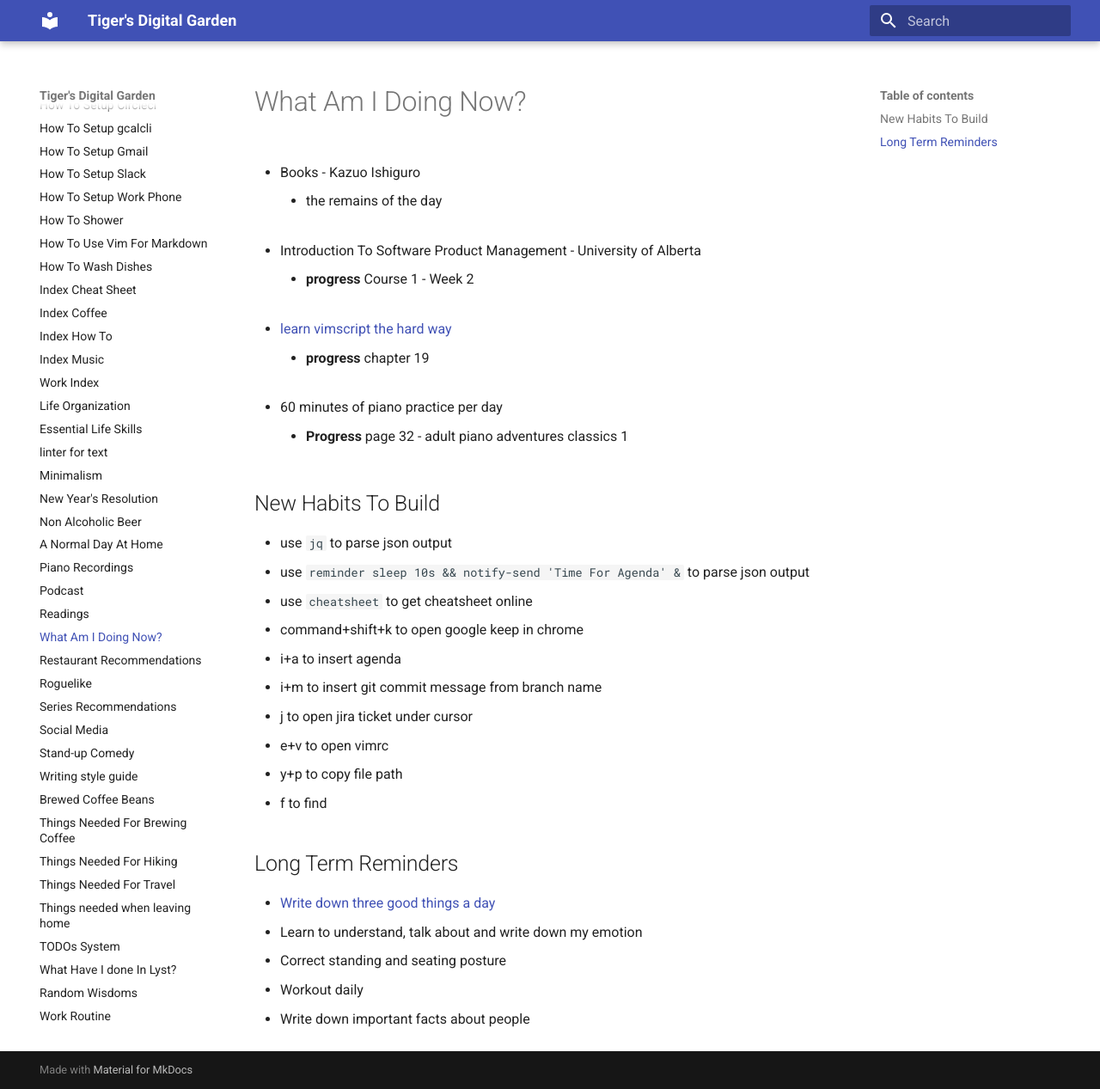
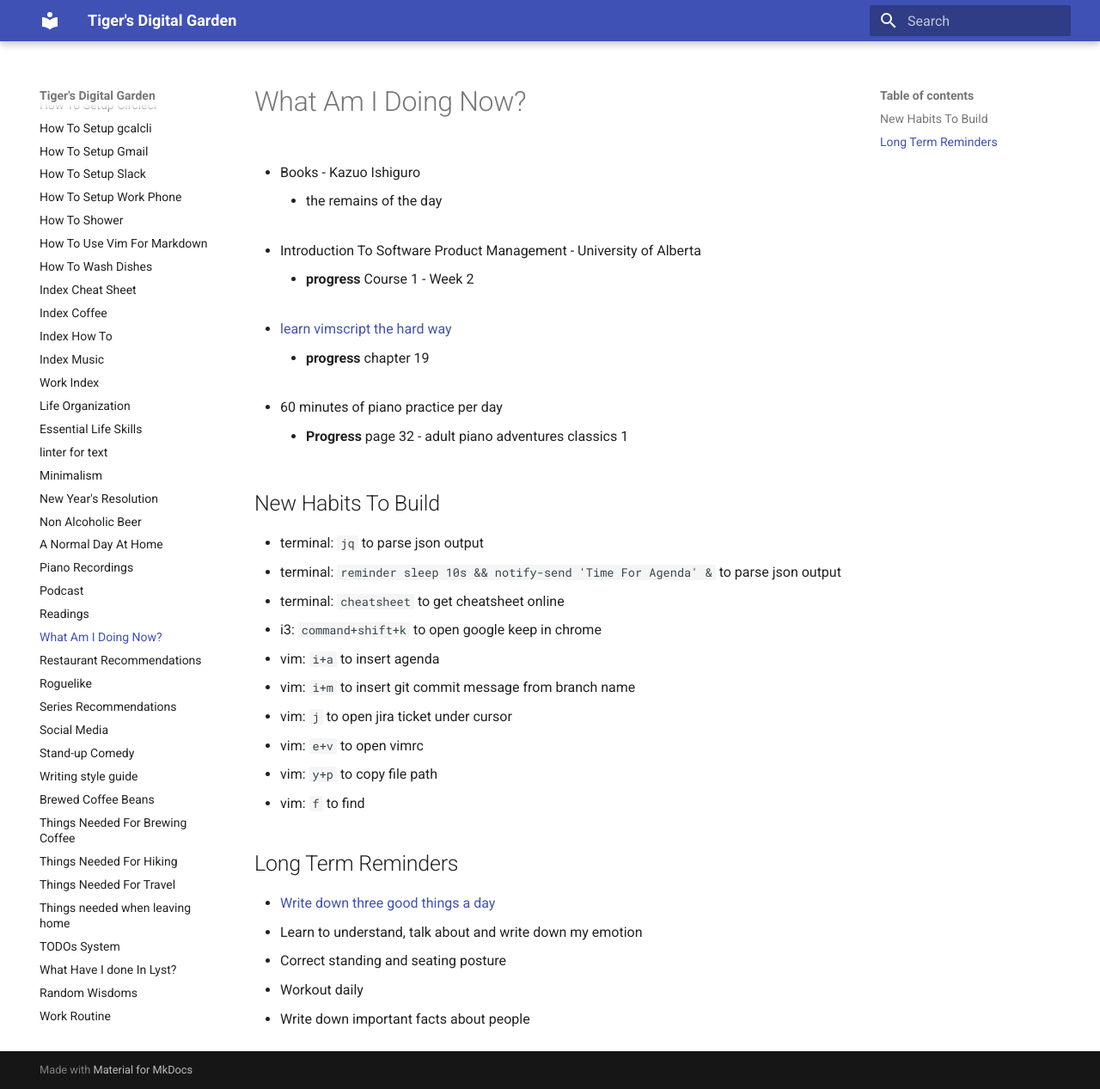
Before and after one commit to ynotstartups/notes, an MkDocs documentation site: the page built from notes/reminders.md, in a window 1280 px wide and 1267 px high. Shown: the whole window at 86% size. Built offline with MkDocs 1.6.1 and Material for MkDocs 9.7.7, drawn with Linux system fonts in a browser that asks for light colours.

Commit message:
format reminders

```diff
--- a/notes/reminders.md
+++ b/notes/reminders.md
@@ -18,16 +18,16 @@
 
 ## New Habits To Build
 
-- use `jq` to parse json output
-- use `reminder sleep 10s && notify-send 'Time For Agenda' &` to parse json output
-- use `cheatsheet` to get cheatsheet online
-- command+shift+k to open google keep in chrome
-- i+a to insert agenda
-- i+m to insert git commit message from branch name
-- j to open jira ticket under cursor
-- e+v to open vimrc
-- y+p to copy file path
-- f to find
+- terminal: `jq` to parse json output
+- terminal: `reminder sleep 10s && notify-send 'Time For Agenda' &` to parse json output
+- terminal: `cheatsheet` to get cheatsheet online
+- i3:       `command+shift+k` to open google keep in chrome
+- vim:      `i+a` to insert agenda
+- vim:      `i+m` to insert git commit message from branch name
+- vim:      `j`   to open jira ticket under cursor
+- vim:      `e+v` to open vimrc
+- vim:      `y+p` to copy file path
+- vim:      `f`   to find
 
 ## Long Term Reminders
 
```
